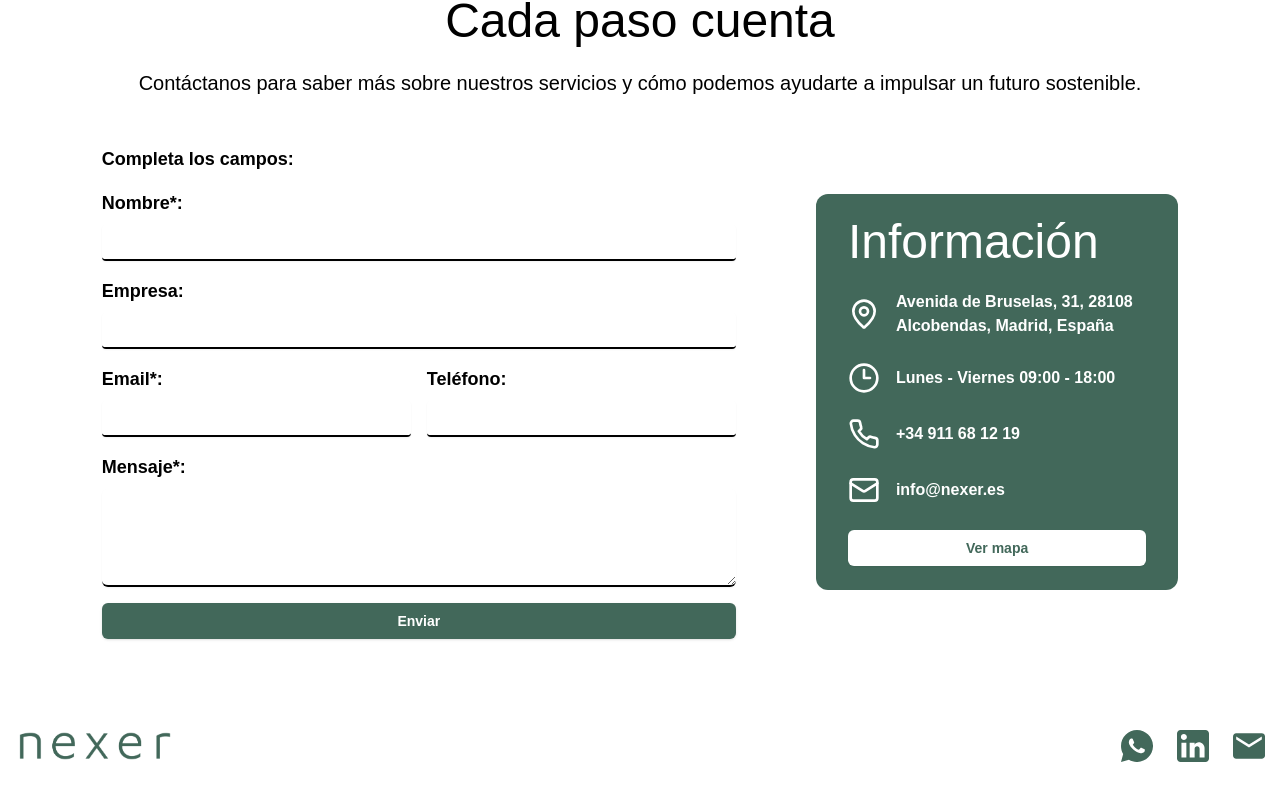
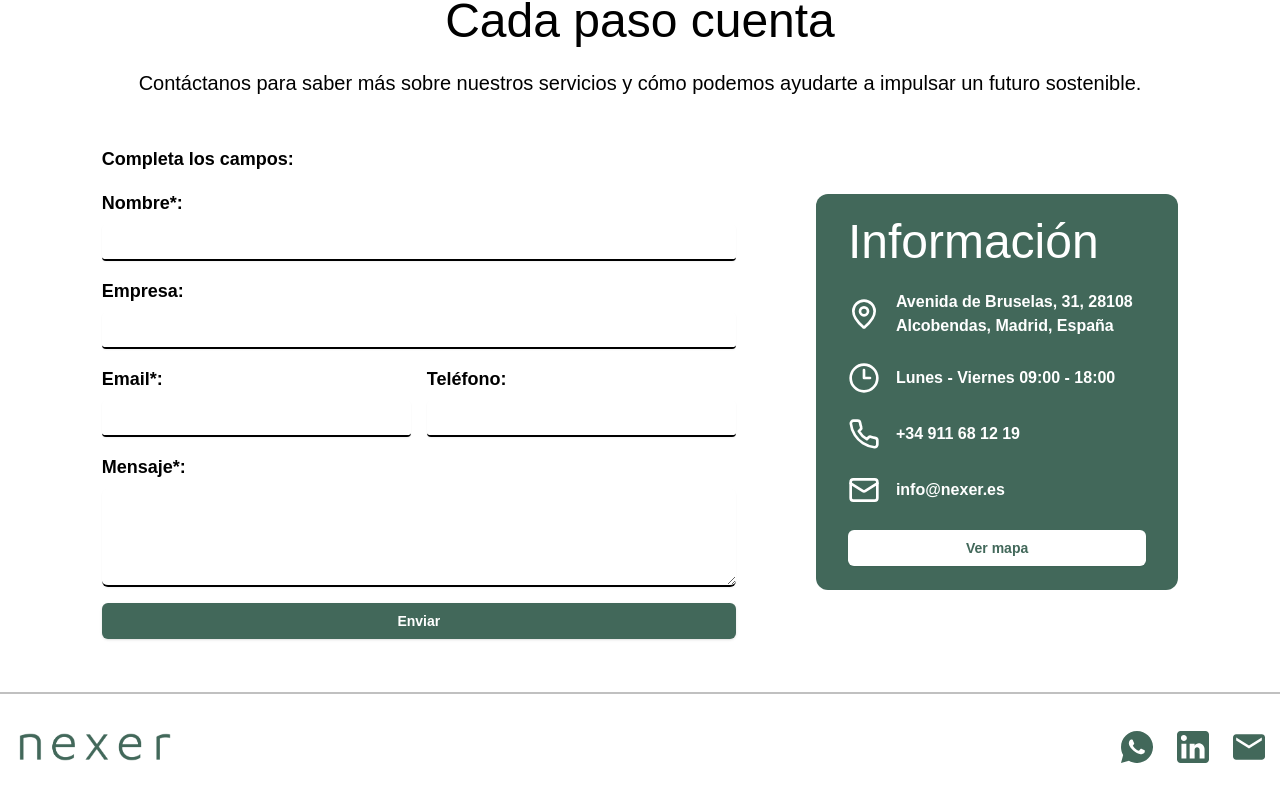
Before and after one commit to Lindapazw/nexer, a Next.js app: page / in a window 1280 px wide. Shown: the part 4012-4812 px from the top of the page. Built offline with nearby package versions, Linux system fonts and the light colour scheme; some icons are missing.

Commit message:
fix: added border to footer

```diff
--- a/src/app/_components/footer.tsx
+++ b/src/app/_components/footer.tsx
@@ -6,7 +6,7 @@ import Whatsapp from "./_icons.tsx/whatsapp";
 
 const HomeFooter = () => {
   return (
-    <div className="container mx-auto flex min-h-[calc(20vh-3.25rem)] items-center justify-between">
+    <div className="container mx-auto flex min-h-[calc(20vh-3.25rem)] items-center justify-between border-t-2 border-secondary">
       <Link href="/#home" aria-label="Volver al inicio">
         <Image src="/logos/logo.png" alt="team" height={80} width={160} />
       </Link>
```
